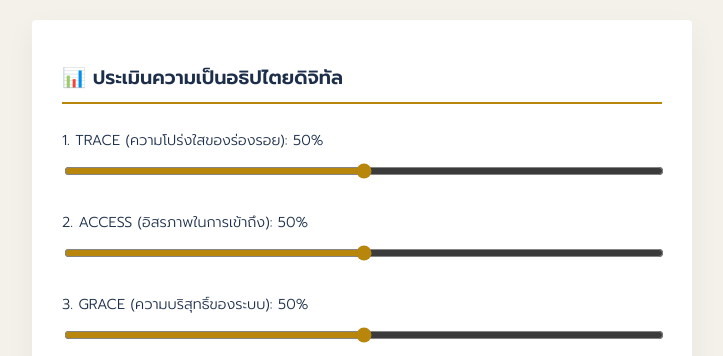
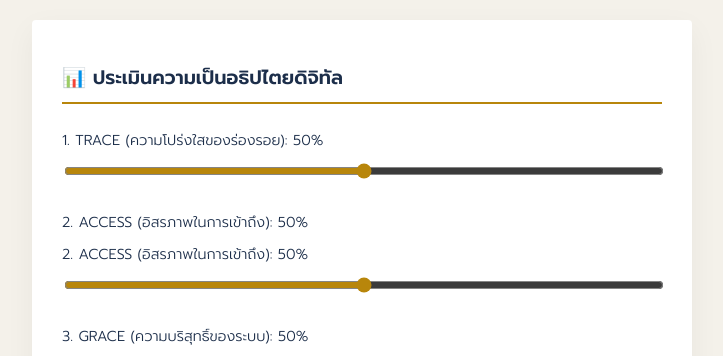
Before and after one commit to chatchaiyoy-alt/aether-shield, a plain HTML site: page app.html in a window 1280 px wide. Shown: the top 356 px of the page, without its empty margins (278-1001 px from the left). Drawn offline with Linux system fonts and the light colour scheme.

```diff
--- a/app.html
+++ b/app.html
@@ -28,6 +28,7 @@
     </div>
     <div class="control-group">
         <label>2. ACCESS (อิสรภาพในการเข้าถึง): <span id="v2">50</span>%</label>
+        <label>2. ACCESS (อิสรภาพในการเข้าถึง): <span id="v2">50</span>%</label>
         <input type="range" min="0" max="100" value="50" oninput="calculate('v2', this.value)">
     </div>
     <div class="control-group">
```
